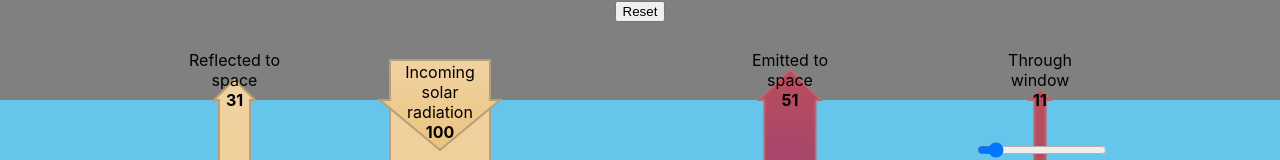
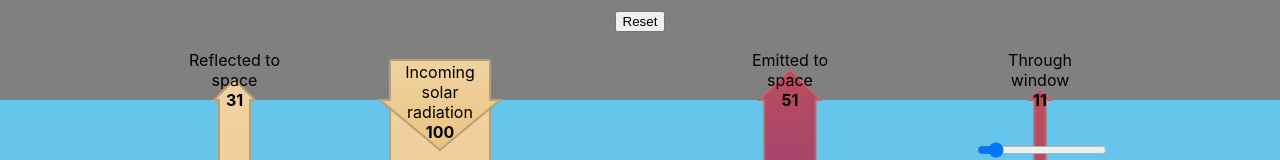
Before and after one commit to craigwalton/ClimateApp, a React (Create React App) app in the folder my-app/: page / in a window 1280 px wide. Shown: the top 160 px of the page. Built offline with nearby package versions, Linux system fonts and the light colour scheme.

Commit message:
Move reset button down.

```diff
--- a/my-app/src/App.js
+++ b/my-app/src/App.js
@@ -131,7 +131,7 @@ function App() {
                     <div style={{position: 'absolute', left: 520, top: 280, width: 140}}>
                         Greenhouse gases & clouds
                     </div>
-                    <button type="button" onClick={reset} style={{position: 'relative'}}>Reset</button>
+                    <button type="button" onClick={reset} style={{position: 'relative', top: 10}}>Reset</button>
                 </div>
             </div>
         </div>
```
